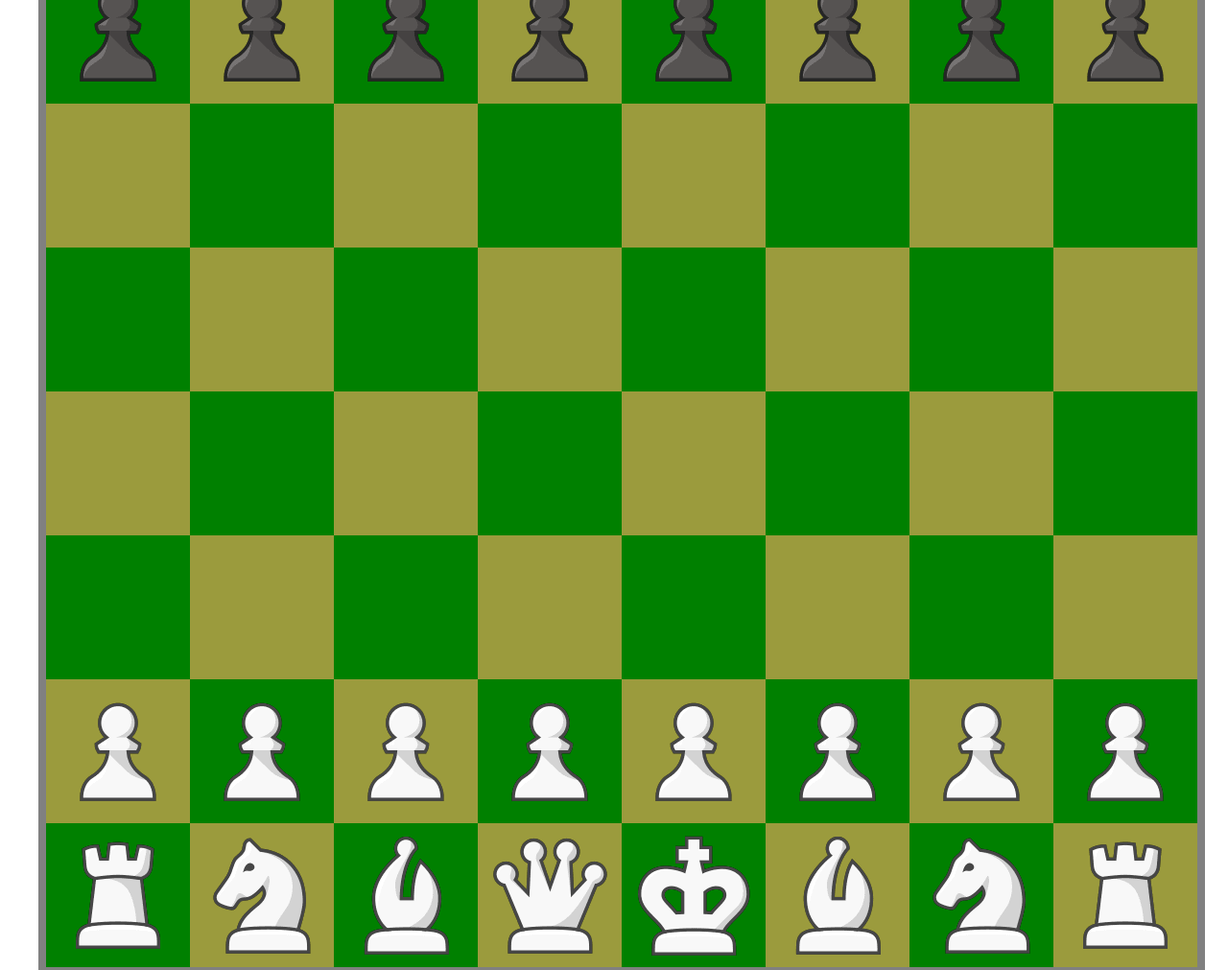
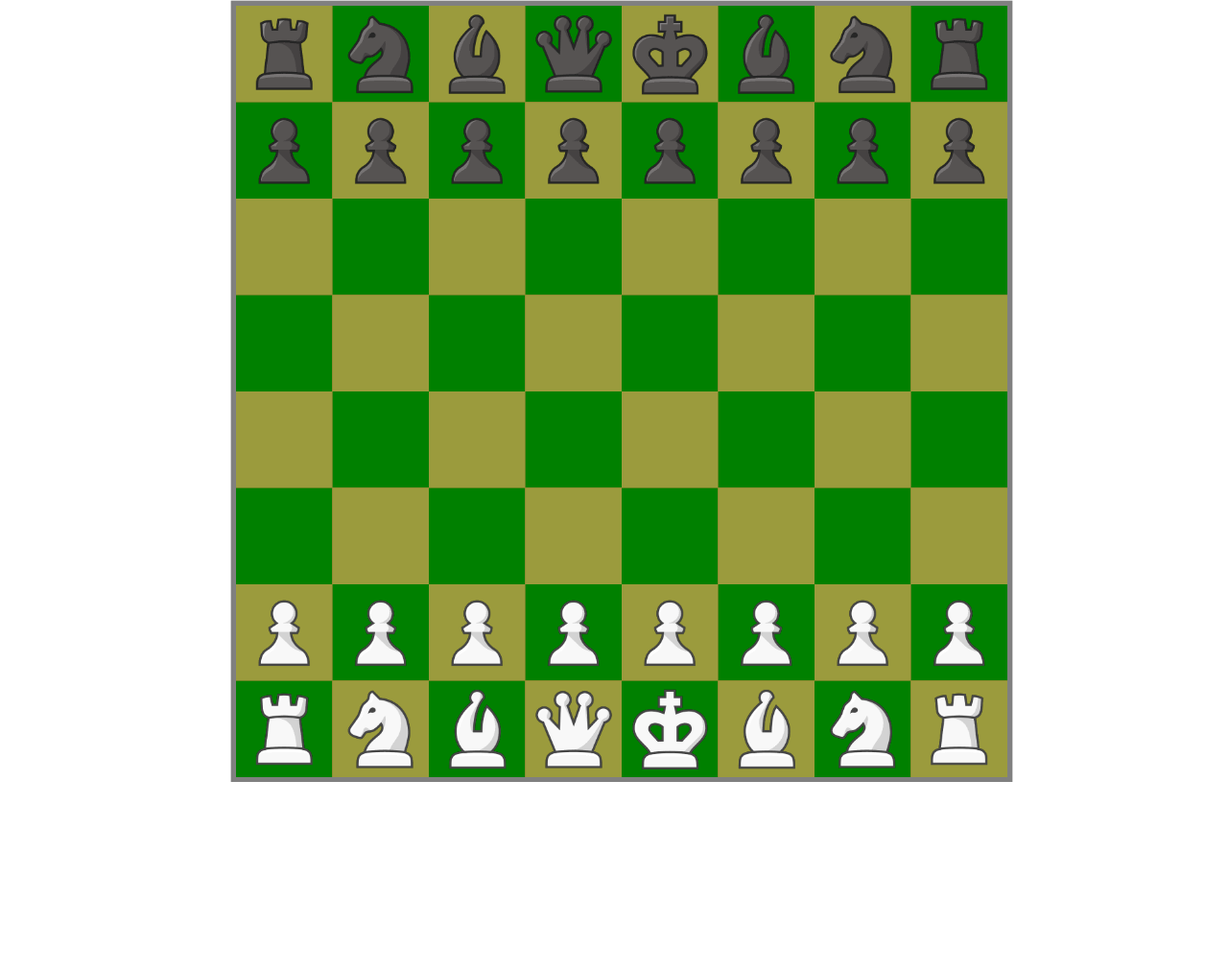
Before and after one commit to LucasBerr/Chess, a website with bundled scripts: page index.html in a window 1280 px wide. Shown: the top 1011 px of the page at 96% size. After the commit the page ends 815 px from the top, so only its background shows below. Built offline with nearby package versions, Linux system fonts and the light colour scheme.

Commit message:
Update style.css
Arrumando escala de zoom da tela

```diff
--- a/style.css
+++ b/style.css
@@ -3,6 +3,8 @@ html, body {
 }
 
 #screen {
+    transform: scale(0.67);
+
     background-color: gray;
     width: 1200px;
     height: 1200px;
```
